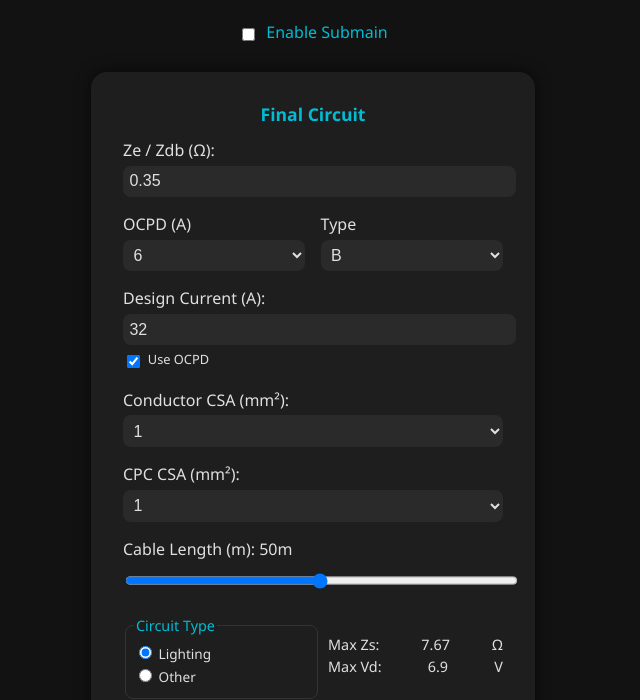
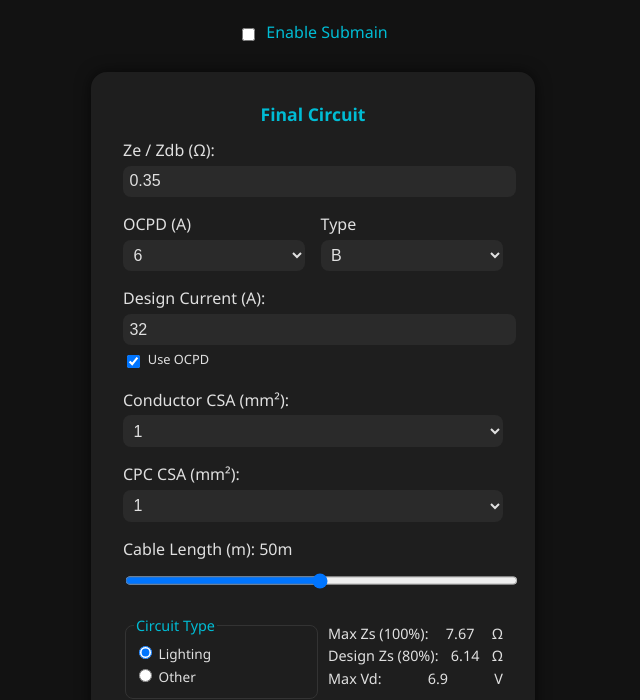
Before and after one commit to matt-tibbett/cable-calculator, a plain HTML site: page docs/index.html in a window 1280 px wide. Shown: the part 116-816 px from the top of the page, without its empty margins (327-967 px from the left). Drawn offline with Linux system fonts and the light colour scheme.

Commit message:
Fixed results alignment

```diff
--- a/docs/index.html
+++ b/docs/index.html
@@ -318,13 +318,17 @@ class CableCalculator {
       <div class="col">
         <label>OCPD (A)</label>
         <select class="ocpd">
-            ${[6,15,20,25,32,40,45,50,63].map(a => `<option>${a}</option>`).join("")}
+          ${[6, 15, 20, 25, 32, 40, 45, 50, 63]
+            .map(a => `<option>${a}</option>`)
+            .join("")}
         </select>
       </div>
       <div class="col">
         <label>Type</label>
         <select class="type">
-            <option>B</option><option>C</option><option>D</option>
+          <option>B</option>
+          <option>C</option>
+          <option>D</option>
         </select>
       </div>
     </div>
@@ -365,6 +369,7 @@ class CableCalculator {
       <input type="range" class="length" min="1" max="100" value="50" />
     </div>
 
+    <!-- Top info: circuit type + limits -->
     <div class="top-info">
       <fieldset class="circuit-type">
         <legend>Circuit Type</legend>
@@ -373,17 +378,29 @@ class CableCalculator {
       </fieldset>
 
       <div class="limits">
-          <div class="row"><span>Max Zs:</span><span class="max-zs">0.00</span> Ω</div>
-          <div class="row"><span>Max Vd:</span><span class="max-vd">0.00</span> V</div>
+        <div class="row">
+          <span>Max Zs (100%):</span><span class="max-zs">0.00</span> Ω
+        </div>
+        <div class="row small">
+          <span>Design Zs (80%):</span><span class="design-zs">0.00</span> Ω
+        </div>
+        <div class="row">
+          <span>Max Vd:</span><span class="max-vd">0.00</span> V
         </div>
       </div>
+    </div> <!-- ✅ close .top-info -->
 
+    <!-- Output results section -->
     <div class="output">
       <div class="header-row">
-          <span>Ze</span><span>R1 + R2</span><span>Zs</span>
+        <span>Ze</span>
+        <span>R1 + R2</span>
+        <span>Zs</span>
       </div>
       <div class="value-row">
-          <span class="ze-val">0.35</span><span class="r1r2">0.000</span><span class="zs">0.00</span>
+        <span class="ze-val">0.35</span>
+        <span class="r1r2">0.000</span>
+        <span class="zs">0.00</span>
       </div>
       <div class="vd-row">
         <span class="label">Volt Drop:</span>
@@ -392,6 +409,7 @@ class CableCalculator {
     </div>
   `;
 }
+
 
   bindElements() {
     const q = s => this.root.querySelector(s);
@@ -452,7 +470,10 @@ class CableCalculator {
   const vdrop = I * r1r2;
   const vdropPercent = (vdrop / 230) * 100;
   const zs = ze + r1r2;
-    const maxZs = maxZsTable[breakerType][ocpdVal] || 0;
+
+  const maxZsRaw = maxZsTable[breakerType][ocpdVal] || 0;  // tabulated 100 %
+  const maxZsDesign = maxZsRaw * 0.8;                       // design 80 %
+
   const circuitType = [...i.circuitRadios].find(r => r.checked).value;
   const maxVd = circuitType === "lighting" ? 230 * 0.03 : 230 * 0.05;
 
@@ -462,15 +483,24 @@ class CableCalculator {
   o.zs.textContent = zs.toFixed(2);
   o.vdrop.textContent = vdrop.toFixed(2);
   o.vdropPercent.textContent = vdropPercent.toFixed(2);
-    o.maxZs.textContent = maxZs.toFixed(2);
+  o.maxZs.textContent = maxZsRaw.toFixed(2);
   o.maxVd.textContent = maxVd.toFixed(1);
   i.lengthValue.textContent = L;
 
-    o.vdrop.className = o.vdropPercent.className = vdrop <= maxVd ? "ok" : "bad";
-    o.zs.className = zs <= maxZs ? "ok" : "bad";
+  // --- 80 % design Zs display (if element exists) ---
+  if (!o.designZs) o.designZs = this.root.querySelector(".design-zs");
+  if (o.designZs) o.designZs.textContent = maxZsDesign.toFixed(2);
+
+  // --- Colour logic ---
+  const zsOk = zs <= maxZsDesign;
+  o.zs.className = zsOk ? "ok" : "bad";
+
+  const vdOk = vdrop <= maxVd;
+  o.vdrop.className = o.vdropPercent.className = vdOk ? "ok" : "bad";
 
   return { zs, vdrop, vdropPercent, r1r2 };
 }
+
 }
 
 // --- Initialize calculators ---
```
Also changed, not shown: src/script.js (+40 -10 lines). Lines whose indentation alone changed are shown as unchanged.
